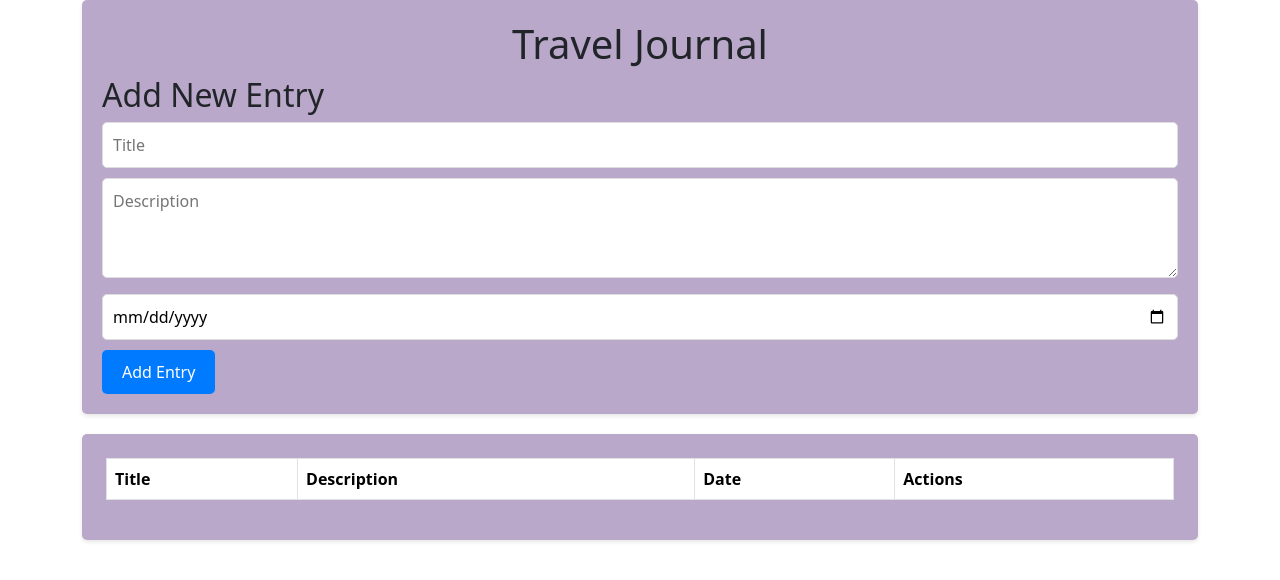
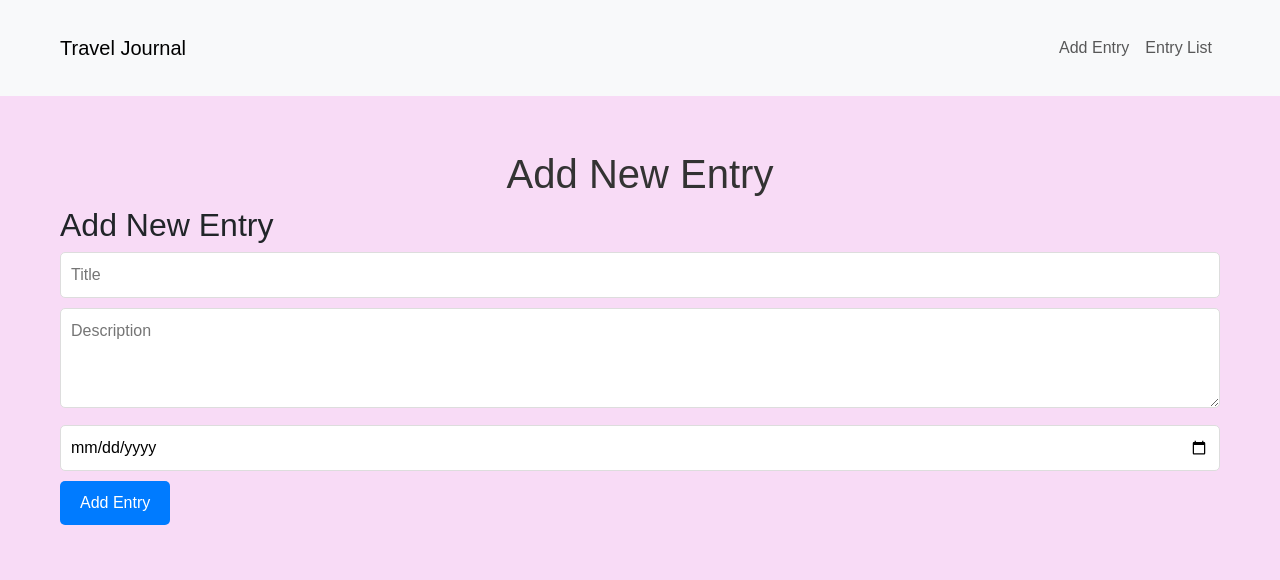
Before and after one commit to FazzaB/Travel-Journey-Planner, a React (Create React App) app: page /add in a window 1280 px wide. Shown: the top 580 px of the page. Built offline with nearby package versions, Linux system fonts and the light colour scheme.

Commit message:
update styling and add home

```diff
--- a/package.json
+++ b/package.json
@@ -10,6 +10,7 @@
     "bootstrap": "^5.3.3",
     "react": "^19.0.0",
     "react-dom": "^19.0.0",
+    "react-router-dom": "^7.3.0",
     "react-scripts": "5.0.1",
     "web-vitals": "^2.1.4"
   },
--- a/src/App.css
+++ b/src/App.css
@@ -1,18 +1,39 @@
+:root {
+  --primary-color: #007bff;
+  --primary-color-dark: #d1e7fe;
+  --accent-color: #b9a8c9;
+  --text-color: #333;
+  --bg-color: #f8dbf6;
+  --border-color: #dddddd;
+  --box-shadow: 0 2px 4px rgba(0, 0, 0, 0.1);
+  --font-family: 'Arial', sans-serif;
+}
+
 body {
-  font-family: Arial, sans-serif;
-  background-color: #f4f4f4;
+  font-family: var(--font-family);
+  background-color: var(--bg-color);
+  margin: 0;
+  padding: 0;
 }
 
 h1 {
-  color: #333;
+  color: var(--text-color);
+  text-align: center;
+  margin-top: 10px;
+}
+
+.container {
+  max-width: 1200px;
+  margin: 0 auto;
+  padding: 20px;
 }
 
 .form-container {
   margin-bottom: 20px;
   padding: 20px;
-  background-color: #b9a8c9;
+  background-color: var(--accent-color);
   border-radius: 5px;
-  box-shadow: 0 2px 4px rgba(0, 0, 0, 0.1);
+  box-shadow: var(--box-shadow);
 }
 
 form input[type="text"],
@@ -21,9 +42,17 @@ form input[type="date"] {
   width: 100%;
   padding: 10px;
   margin-bottom: 10px;
-  border: 1px solid #ddd;
+  border: 1px solid var(--border-color);
   border-radius: 5px;
   font-size: 16px;
+  transition: border-color 0.3s ease;
+}
+
+form input[type="text"]:focus,
+form textarea:focus,
+form input[type="date"]:focus {
+  border-color: var(--primary-color);
+  outline: none;
 }
 
 form textarea {
@@ -32,41 +61,57 @@ form textarea {
 
 form button {
   padding: 10px 20px;
-  background-color: #007bff;
+  background-color: var(--primary-color);
   color: #fff;
   border: none;
   border-radius: 5px;
   cursor: pointer;
   font-size: 16px;
+  transition: background-color 0.3s ease;
 }
 
 form button:hover {
-  background-color: #0056b3;
+  background-color: var(--primary-color-dark);
 }
 
 .table-container {
-  background-color: #b9a8c9;
+  background-color: var(--accent-color);
   border-radius: 5px;
-  box-shadow: 0 2px 4px rgba(0, 0, 0, 0.1);
+  box-shadow: var(--box-shadow);
+  overflow-x: auto;
 }
 
 .actions button {
   padding: 5px 10px;
-  margin-right: 5px;
+  margin-right: 10px;
   cursor: pointer;
-  border-radius: 5px;
+  border-radius: 10px;
+  transition: opacity 0.3s ease;
 }
 
 .actions button.edit {
   background-color: #ffc107;
   border: 1px solid #ffc107;
+  margin-right: 5px;
 }
 
 .actions button.delete {
   background-color: #dc3545;
   border: 1px solid #dc3545;
+  margin-left: 5px;
 }
 
 .actions button:hover {
   opacity: 0.8;
 }
+
+@media (max-width: 768px) {
+  .form-container, .table-container {
+    padding: 15px;
+  }
+
+  form button, .actions button {
+    font-size: 14px;
+    padding: 8px 16px;
+  }
+}
--- a/src/App.js
+++ b/src/App.js
@@ -1,25 +1,22 @@
 import React, { useState } from 'react';
-import AddEntry from './components/AddEntry';
-import EntryList from './components/EntryList';
+import { BrowserRouter as Router, Routes, Route, Link } from 'react-router-dom';
+import Home from './pages/Home';
+import AddEntryPage from './pages/AddEntryPage';
+import EntryListPage from './pages/EntryListPage';
+import 'bootstrap/dist/css/bootstrap.min.css';
 import './App.css';
-import 'bootstrap/dist/css/bootstrap.min.css';
 import useLocalStorage from './hooks/useLocalStorage';
-
 
 function App() {
   const [entries, setEntries] = useLocalStorage('entries', []);
   const [editIndex, setEditIndex] = useState(null);
-	// New state to keep track of the index being edited
 
   const addEntry = (entry) => {
     if (editIndex !== null) {
-			// If editIndex is not null, it means in edit mode
       const newEntries = [...entries];
       newEntries[editIndex] = entry;
-			// Replace the entry at editIndex with the updated entry
       setEntries(newEntries);
       setEditIndex(null);
-			// Reset editIndex after editing
     } else {
       setEntries([...entries, entry]);
     }
@@ -33,25 +30,34 @@ function App() {
 
   const handleEdit = (index) => {
     setEditIndex(index);
-		// Set the index of the entry being edited
   };
 
   return (
+    <Router>
+      <nav className="navbar navbar-expand-lg navbar-light bg-light">
         <div className="container">
-			<div className="form-container">
-				<h1 className="text-center">
-					Travel Journal
-				</h1>
-				<AddEntry onAdd={addEntry}
-					editIndex={editIndex}
-					entries={entries} />
-			</div>
-			<div className="table-container p-4">
-				<EntryList entries={entries}
-					onDelete={handleDelete}
-					onEdit={handleEdit} />
+          <Link to="/" className="navbar-brand">Travel Journal</Link>
+          <div className="navbar-nav">
+            <Link to="/add" className="nav-link">Add Entry</Link>
+            <Link to="/entries" className="nav-link">Entry List</Link>
           </div>
         </div>
+      </nav>
+
+      <div className="container mt-4">
+        <Routes>
+          <Route path="/" element={<Home />} />
+          <Route
+            path="/add"
+            element={<AddEntryPage addEntry={addEntry} editIndex={editIndex} entries={entries} />}
+          />
+          <Route
+            path="/entries"
+            element={<EntryListPage entries={entries} onDelete={handleDelete} onEdit={handleEdit} />}
+          />
+        </Routes>
+      </div>
+    </Router>
   );
 }
 
--- /dev/null
+++ b/src/pages/AddEntryPage.js
@@ -0,0 +1,13 @@
+import React from 'react';
+import AddEntry from '../components/AddEntry';
+
+function AddEntryPage({ addEntry, editIndex, entries }) {
+  return (
+    <div>
+      <h1>Add {editIndex !== null ? 'or Edit' : 'New'} Entry</h1>
+      <AddEntry onAdd={addEntry} editIndex={editIndex} entries={entries} />
+    </div>
+  );
+}
+
+export default AddEntryPage;
--- /dev/null
+++ b/src/pages/EntryListPage.js
@@ -0,0 +1,13 @@
+import React from 'react';
+import EntryList from '../components/EntryList';
+
+function EntryListPage({ entries, onDelete, onEdit }) {
+  return (
+    <div>
+      <h1>Your Journal Entries</h1>
+      <EntryList entries={entries} onDelete={onDelete} onEdit={onEdit} />
+    </div>
+  );
+}
+
+export default EntryListPage;
--- /dev/null
+++ b/src/pages/Home.js
@@ -0,0 +1,17 @@
+import React from 'react';
+import { Link } from 'react-router-dom';
+
+function Home() {
+  return (
+    <div className="text-center">
+      <h1>Welcome to Your Travel Journal</h1>
+      <p>What would you like to do today?</p>
+      <div className="d-flex justify-content-center gap-3">
+        <Link to="/add" className="btn btn-primary">Add New Entry</Link>
+        <Link to="/entries" className="btn btn-secondary">View Entries</Link>
+      </div>
+    </div>
+  );
+}
+
+export default Home;
```
Also changed, not shown: 1 other file (tests, documents, lock files or other folders). Lines whose indentation alone changed are shown as unchanged.
